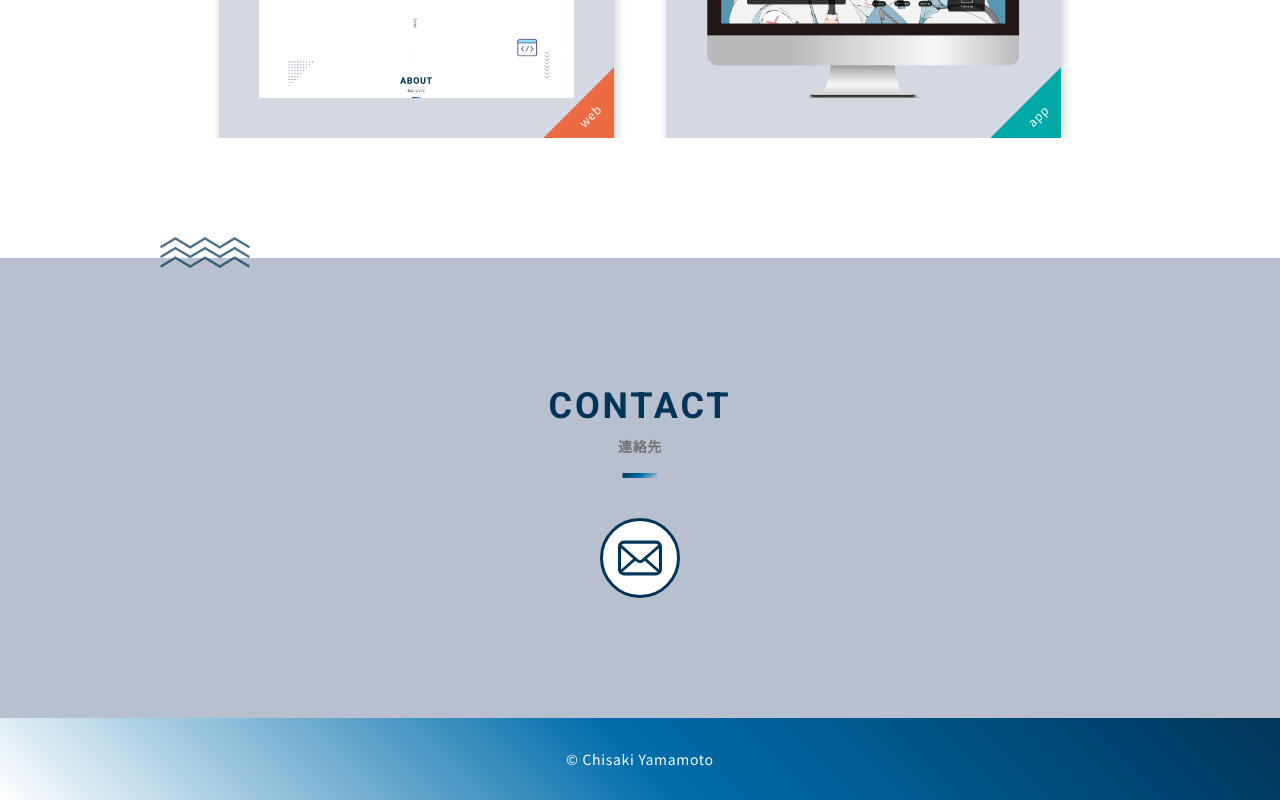
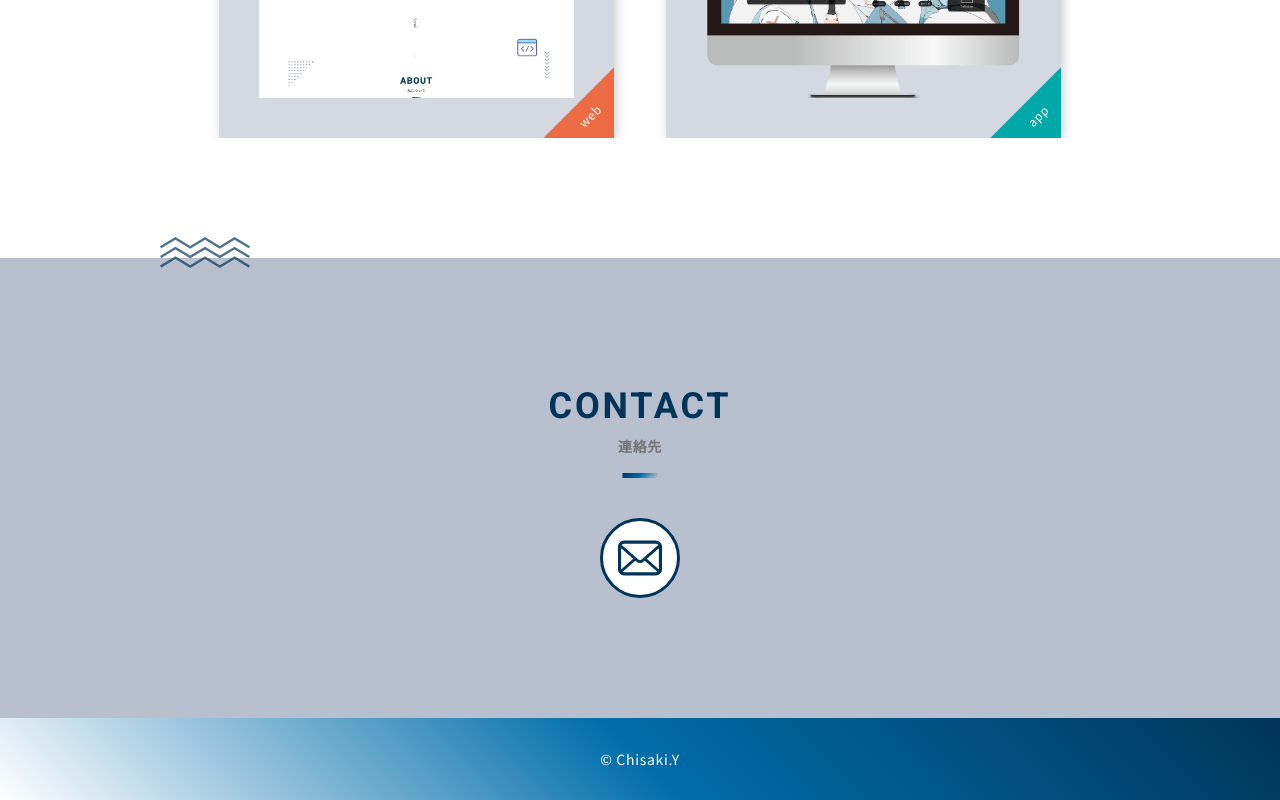
Before and after one commit to kaonashi110/cy.portfolio, a Next.js app: page / in a window 1280 px wide. Shown: the part 3040-3840 px from the top of the page. Built offline with nearby package versions, Linux system fonts and the light colour scheme.

Commit message:
update: title,copy変更

```diff
--- a/src/app/components/Footer.tsx
+++ b/src/app/components/Footer.tsx
@@ -54,7 +54,7 @@ export const Footer = () => {
       <footer className={styles.footer}>
         <div className="wrapper">
           <div className={styles.footer__top}><a id="pageTop" href="" className={isShow ? 'is-show' : ''}><span></span></a></div>
-          <p className={styles.footer__copy}>&copy; Chisaki Yamamoto</p>
+          <p className={styles.footer__copy}>&copy; Chisaki.Y</p>
         </div>
       </footer>
     </>
--- a/src/app/layout.tsx
+++ b/src/app/layout.tsx
@@ -4,7 +4,6 @@ import "./globals.scss";
 import "./styles/reset.css";
 import { Header } from "./components/Header";
 import { Footer } from "./components/Footer";
-import { useEffect } from "react";
 
 const notoSans = Noto_Sans_JP({
   variable: "--font-noto-sans",
@@ -22,8 +21,8 @@ const saira = Saira({
 });
 
 export const metadata: Metadata = {
-  title: "Portfolio | Chisaki Yamamoto",
-  description: "山本千咲のポートフォリオサイトです。",
+  title: "Portfolio | Chisaki.Y",
+  description: "Chisaki.Yのポートフォリオサイトです。",
   viewport: "width=device-width, initial-scale=1.0",
 };
 
```
